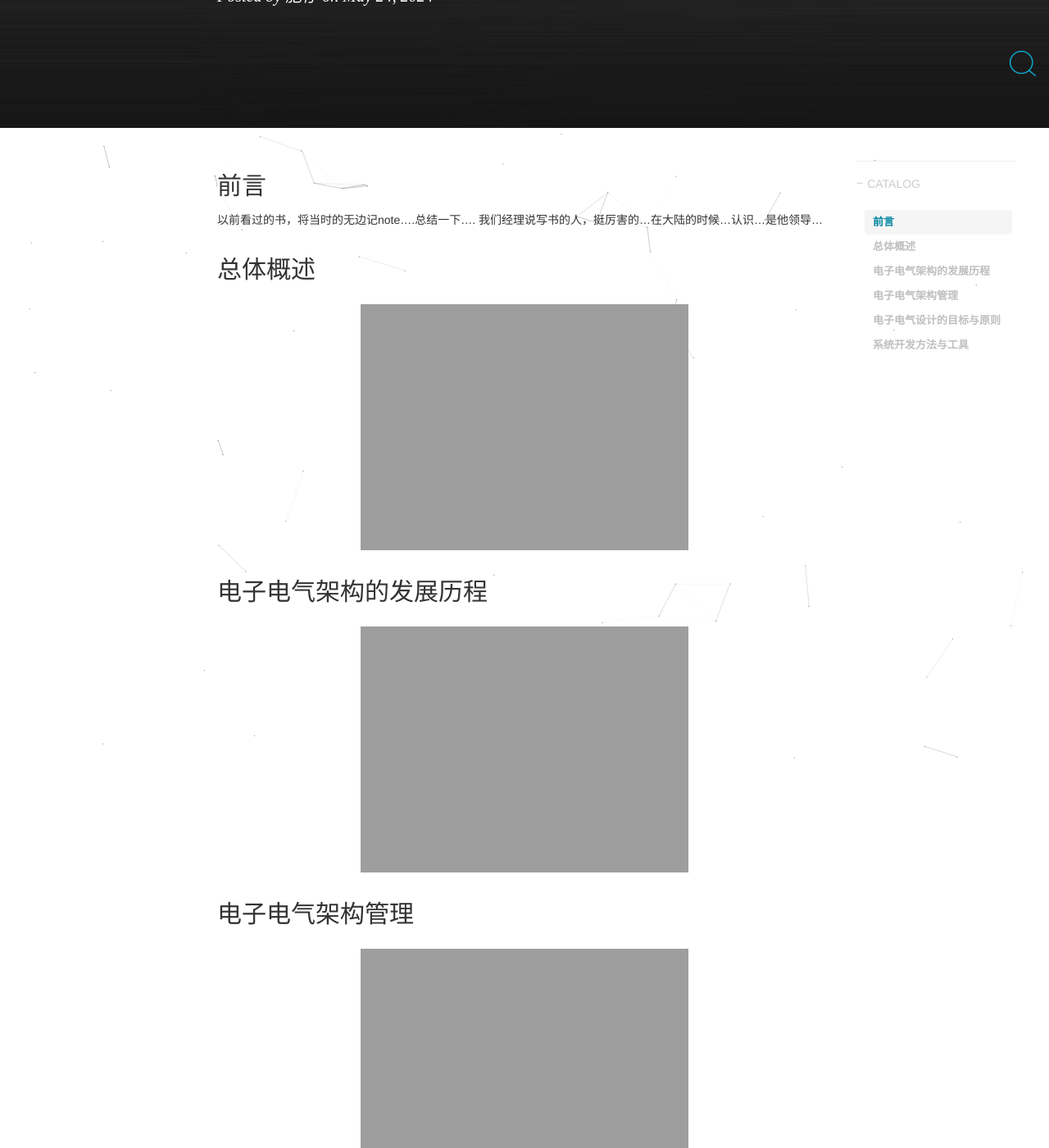
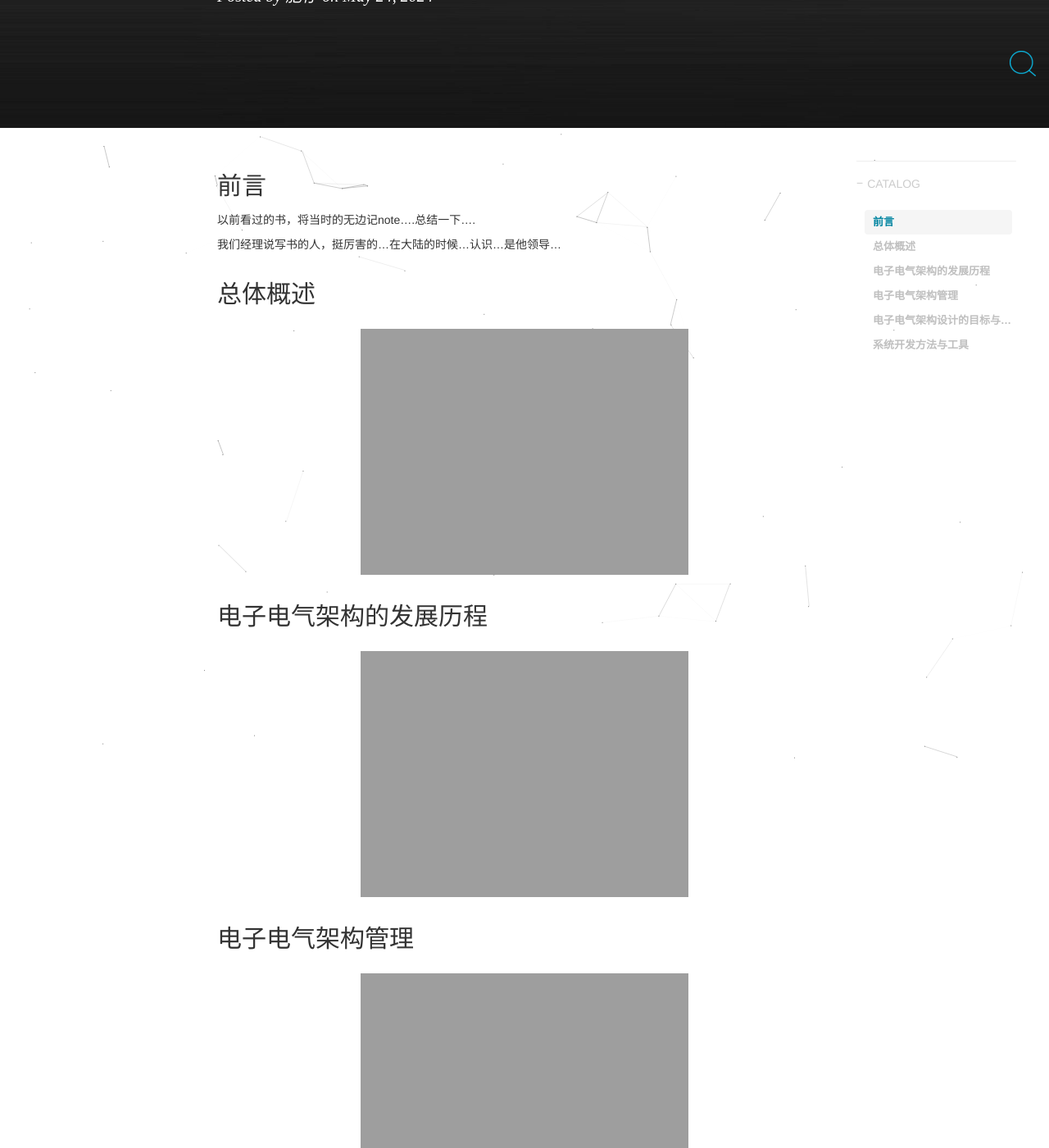
Before and after one commit to daniao2017/daniao2017.github.io, a Jekyll site: the page built from _posts/2024-05-24-读书笔记_智能汽车_电子电气架构详解.md, in a window 1280 px wide and 1400 px high, scrolled down 299 px. Shown: the whole window at 82% size. Built offline with Jekyll 4.4.1, drawn with Linux system fonts in a browser that asks for light colours; nearby versions of some CDN libraries; comment, search, counter and statistics services are not loaded; some of the changed text lies outside the part shown.

Commit message:
修改一些格式问题

```diff
--- a/_posts/2024-05-24-读书笔记_智能汽车_电子电气架构详解.md
+++ b/_posts/2024-05-24-读书笔记_智能汽车_电子电气架构详解.md
@@ -12,8 +12,11 @@ tags:
 
 ---
 ## 前言
+
 以前看过的书，将当时的无边记note....总结一下....
+
 我们经理说写书的人，挺厉害的...在大陆的时候...认识...是他领导...
+
 
 ## 总体概述
 
@@ -27,9 +30,9 @@ tags:
 
 <img src ="https://daniao2017.github.io/img/in_post/读书笔记/电子电气架构管理.png">
 
-## 电子电气设计的目标与原则
+## 电子电气架构设计的目标与原则
 
-<img src ="https://daniao2017.github.io/img/in_post/读书笔记/电子电气设计的目标与原则.png">
+<img src ="https://daniao2017.github.io/img/in_post/读书笔记/电子电气架构设计的目标与原则.png">
 
 ## 系统开发方法与工具
 
```
